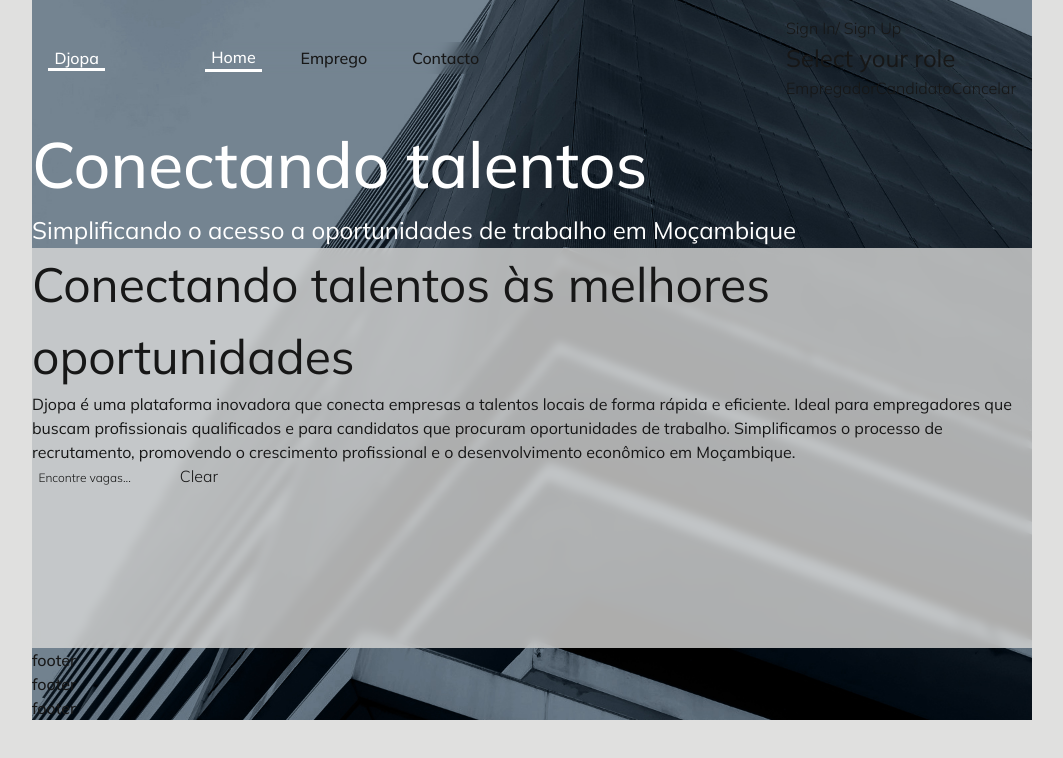
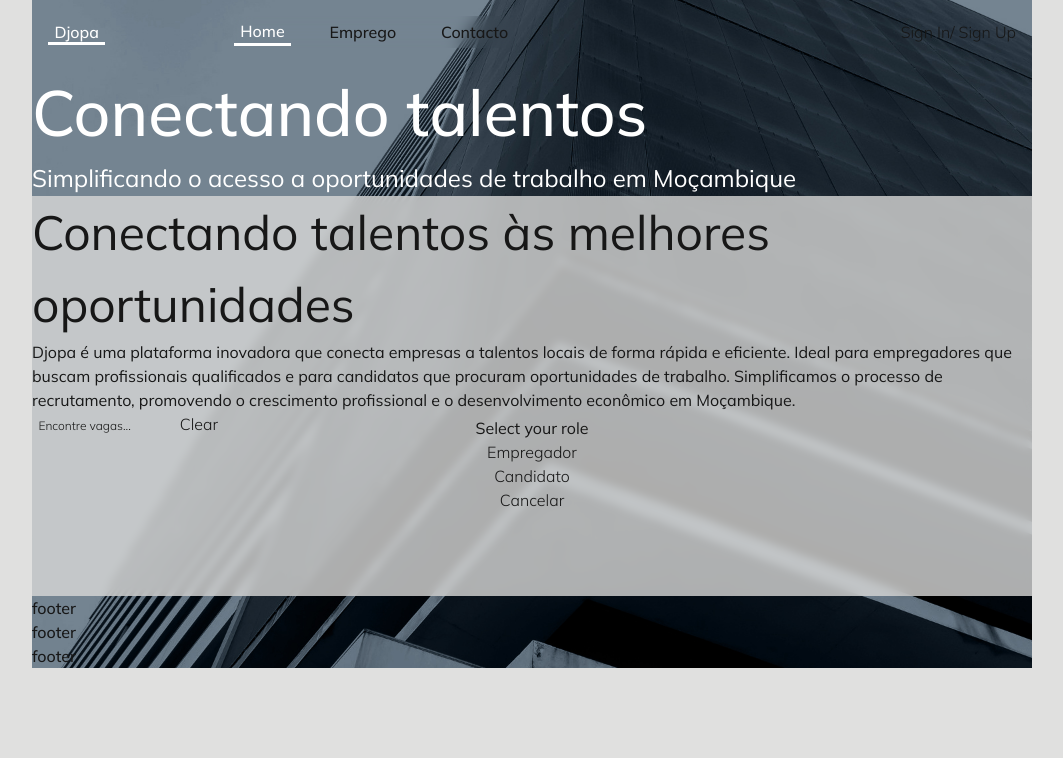
Before and after one commit to ArcidesFerrao/djopa, a Next.js app: page / in a window 1280 px wide. Both pictures are taken after a click on the button "Sign In/ Sign Up". Shown: the top 758 px of the page, without its empty margins (108-1171 px from the left). Built offline with nearby package versions, Linux system fonts and the light colour scheme; no server answers.

Commit message:
style authbutton

```diff
--- a/src/app/globals.css
+++ b/src/app/globals.css
@@ -215,5 +215,26 @@ form div {
 .loading {
   background: none;
   height: 2rem;
+}
 
+.menu {
+  position: fixed;
+  top: 4rem;
+  left: 0;
+  width: 100%;
+  height: 100%;
+  display: flex;
+  align-items: center;
+  justify-content: center;
+  /* background: rgba(0, 0, 0, 0.5); */
+  z-index: 999;
 }
+
+.menu-content {
+  color: #171717;
+  display: flex;
+  flex-direction: column;
+  padding: 2rem;
+  border-radius: 4px;
+  text-align: center;
+}
--- a/src/components/AuthButton.tsx
+++ b/src/components/AuthButton.tsx
@@ -25,7 +25,7 @@ export default function AuthButton() {
       {session?.user ? (
         <p>Welcome, {session?.user?.name}!</p>
       ) : (
-        <div>
+        <div className="">
           <button
             disabled={loading}
             onClick={(e) => {
@@ -39,7 +39,7 @@ export default function AuthButton() {
           {roleMenu && (
             <div className="menu">
               <div className="menu-content">
-                <h3>Select your role</h3>
+                <h4>Select your role</h4>
                 <button
                   disabled={loading}
                   onClick={() => {
```
